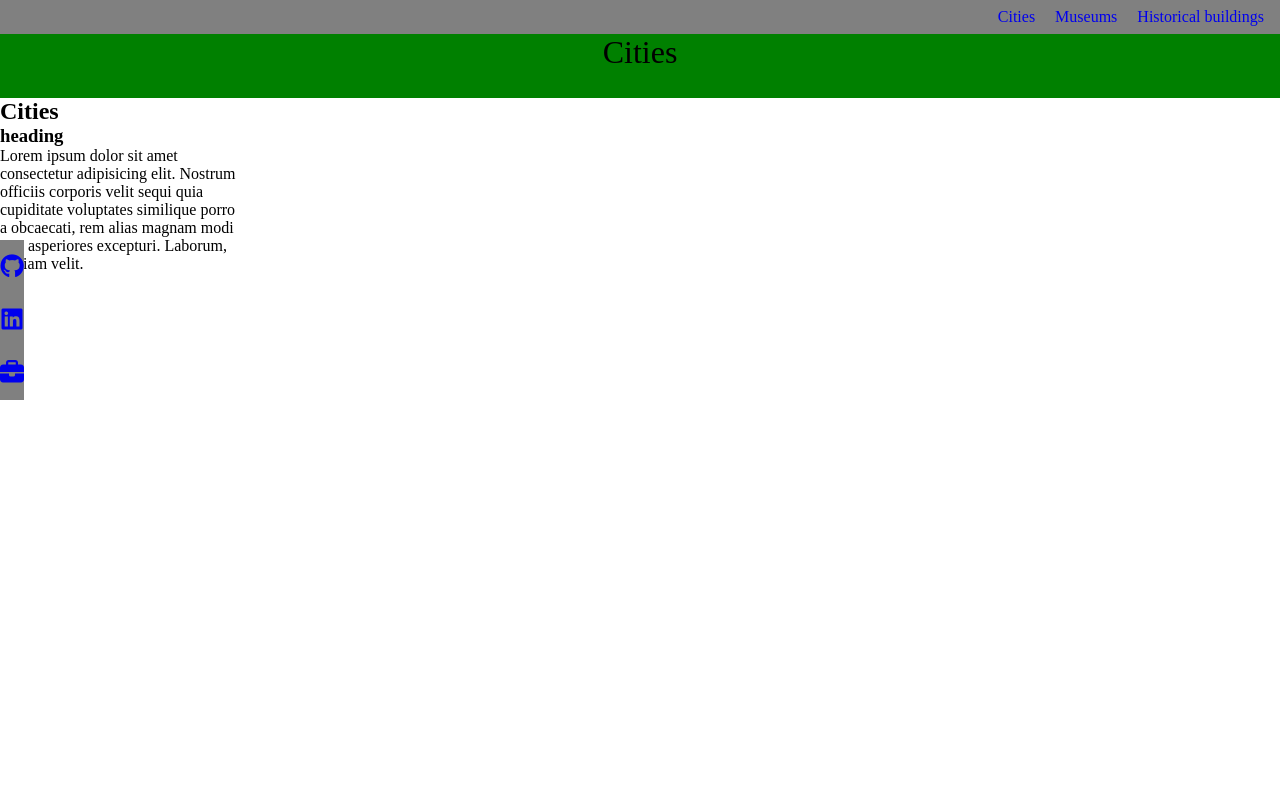
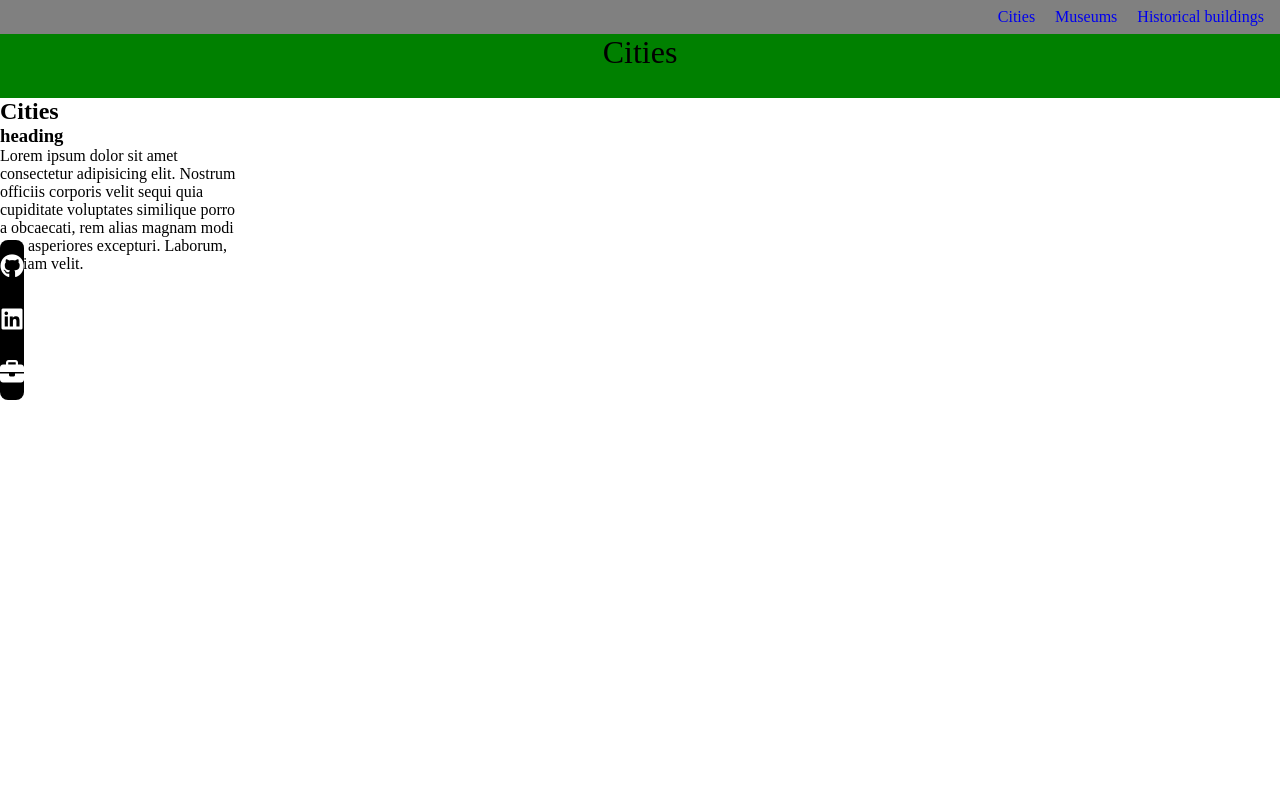
Before and after one commit to dilmurodb/travel, a plain HTML site: page index.html in a window 1280 px wide. Shown: the top 800 px of the page. Drawn offline with Linux system fonts and the light colour scheme.

Commit message:
refactor: add span element with class attribute and apply styles

```diff
--- a/css/style.css
+++ b/css/style.css
@@ -45,8 +45,13 @@ section {
     position: fixed;
     top: 30%;
     left: 0;
-    background-color: grey;
+    background-color: black;
     min-height: 160px;
     max-width: 50px;
     z-index: 1;
+    border-radius: 0.5rem;
 }
+
+.icons {
+    color: white;
+}
--- a/index.html
+++ b/index.html
@@ -21,11 +21,12 @@
     </header>
     <main>
         <div class="icons-container">
-            <a href="https://github.com/dilmurodb" target="_blank"><i class="fa-brands fa-github fa-xl"></i></a>
-            <a href="https://www.linkedin.com/in/d-bukharov/" target="_blank"><i
-                    class="fa-brands fa-linkedin fa-xl"></i></a>
-            <a href="https://dilmurodb.github.io/rsschool-cv/" target="_blank"><i
-                    class="fa-solid fa-briefcase fa-xl"></i></a>
+            <a href="https://github.com/dilmurodb" target="_blank"><span class="icons"><i
+                        class="fa-brands fa-github fa-xl"></i></span></a>
+            <a href="https://www.linkedin.com/in/d-bukharov/" target="_blank"><span class="icons"><i
+                        class="fa-brands fa-linkedin fa-xl"></i></span></a>
+            <a href="https://dilmurodb.github.io/rsschool-cv/" target="_blank"><span class="icons"><i
+                        class="fa-solid fa-briefcase fa-xl"></i></span></a>
         </div>
 
         <section id="cities">
```
